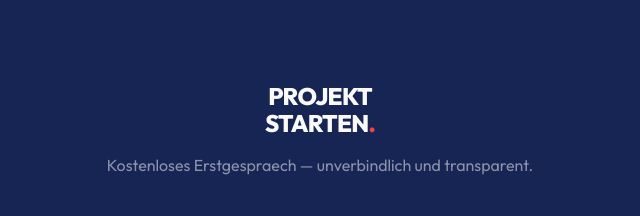
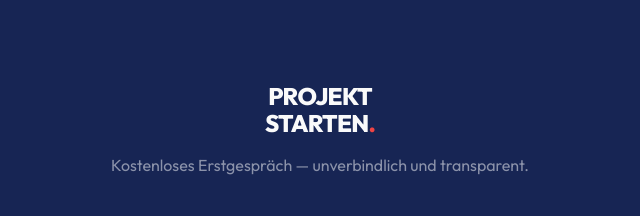
Before and after one commit to systemsforfuture/firma-joerg-brauk-sanitaer-heizung-essen, a plain HTML site: page index.html in a window 1280 px wide. Shown: the part 5643-5859 px from the top of the page, 320-960 px from the left. Drawn offline with Linux system fonts and the light colour scheme.

Commit message:
Fix: Erstgespräch Umlaut (ä statt ae)

```diff
--- a/index.html
+++ b/index.html
@@ -330,7 +330,7 @@ footer{padding:clamp(48px,6vw,96px) 0 32px;border-top:1px solid var(--border)}
 <section class="cta">
   <div class="container" style="text-align:center">
     <h2 class="t-section" style="margin-bottom:16px">Projekt<br>starten<span style="color:var(--accent)">.</span></h2>
-    <p class="t-body-lg" style="max-width:480px;margin:0 auto 40px">Kostenloses Erstgespraech — unverbindlich und transparent.</p>
+    <p class="t-body-lg" style="max-width:480px;margin:0 auto 40px">Kostenloses Erstgespräch — unverbindlich und transparent.</p>
     <a href="tel:02018735878" class="btn btn-primary">Jetzt anrufen: 0201 8735878</a>
   </div>
 </section>
```
